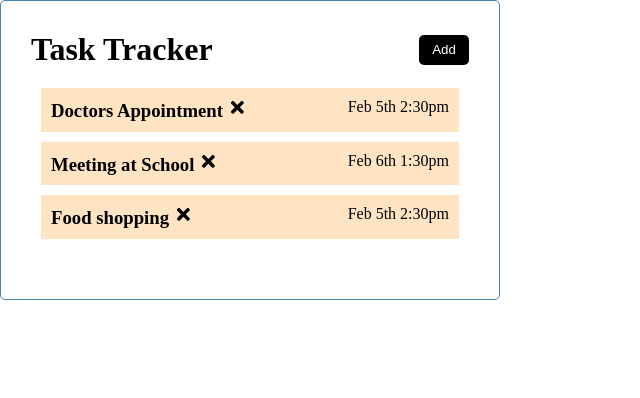
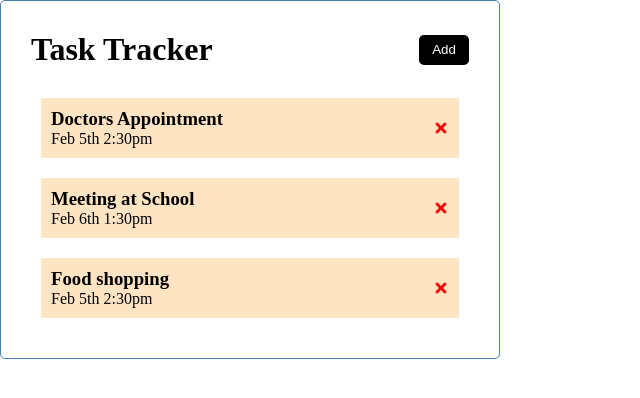
Before and after one commit to TinNguyen01600/Task-tracker, a React (Create React App) app: page / in a window 1280 px wide. Shown: the top 398 px of the page, without its empty margins (0-640 px from the left). Built offline with nearby package versions, Linux system fonts and the light colour scheme.

Commit message:
add Delete Tasks feature

```diff
--- a/src/App.js
+++ b/src/App.js
@@ -9,10 +9,17 @@ function App() {
         { id: 3, text: 'Food shopping', day: 'Feb 5th 2:30pm' },
     ])
 
+    // Delete Task
+    const deleteTask = (id) => {
+        setTasks(tasks.filter(task => task.id !== id))
+    }
+
     return (
         <div className="container">
             <Header />
-            <Tasks tasks={tasks}/>
+            {tasks.length > 0
+                ? <Tasks tasks={tasks} deleteTask={deleteTask} />
+                : 'No Tasks To Show'}
         </div>
     );
 }
--- a/src/components/Task.js
+++ b/src/components/Task.js
@@ -1,13 +1,21 @@
 import { FaTimes } from 'react-icons/fa'
 
 const Task = (props) => {
-    const {task} = props
+    const { task, deleteTask } = props
     return (
         <div className="taskItem">
-            <h3>{task.text} <FaTimes /></h3>
-            <p>{task.day}</p>
+            <div style={{display: 'block'}}>
+                <h3>{task.text}</h3>
+                <p>{task.day}</p>
+            </div>
+            <FaTimes style={FaTimesStyles} onClick={() => deleteTask(task.id)} />
         </div>
     )
 }
 
+const FaTimesStyles = {
+    color: 'red',
+    cursor: 'pointer'
+}
+
 export default Task
--- a/src/components/Tasks.js
+++ b/src/components/Tasks.js
@@ -1,10 +1,15 @@
 import Task from "./Task"
 
 const Tasks = (props) => {
-    const { tasks } = props
+    const { tasks, deleteTask } = props
     return (
         <>
-            {tasks.map(task => <Task task={task} key={task.id} />)}
+            {tasks.map(task =>
+            <Task
+                task={task}
+                key={task.id}
+                deleteTask={deleteTask}
+            />)}
         </>
     )
 }
--- a/src/index.css
+++ b/src/index.css
@@ -6,10 +6,13 @@
 
 .container {
     width: 500px;
-    height: 300px;
     border: 1px solid steelblue;
     padding: 30px;
     border-radius: 5px;
+
+    display: flex;
+    flex-direction: column;
+    justify-content: space-between;
 }
 
 .header {
@@ -35,4 +38,5 @@
 
     display: flex;
     justify-content: space-between;
+    align-items: center;
 }
```
